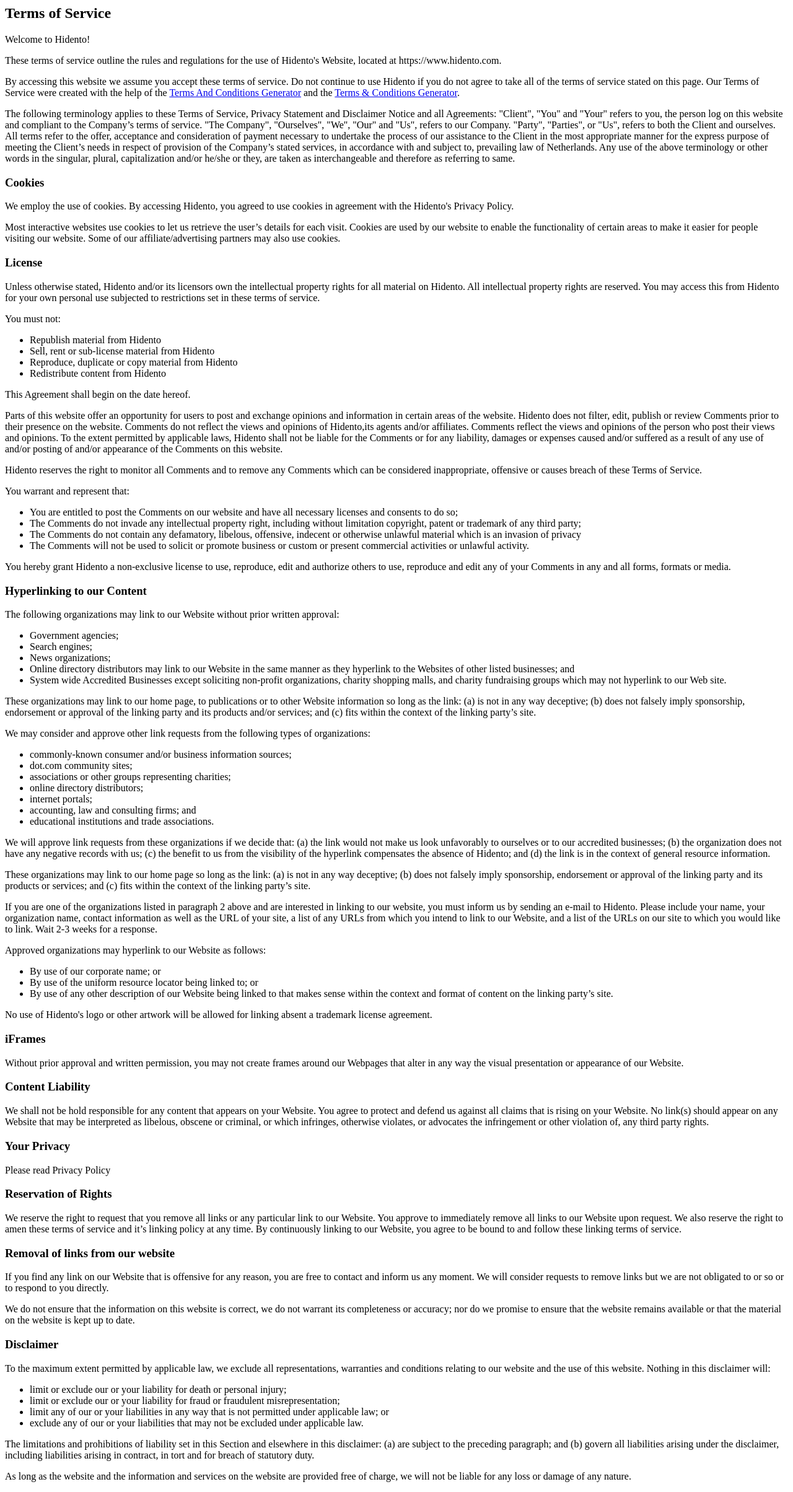
After one commit to felixsundar/hidento_project, a Django app: page /terms/ in a window 1280 px wide. The commit adds this page. Shown: the whole page at 62% size. Run offline with Django 3.2, Linux system fonts and the light colour scheme.

Commit message:
add html designs and support pages

```diff
--- a/hidento_project/settings.py
+++ b/hidento_project/settings.py
@@ -55,8 +55,11 @@ INSTALLED_APPS = [
     'django.contrib.sessions',
     'django.contrib.messages',
     'django.contrib.staticfiles',
+    'django_user_agents',
     'secretcrushapp',
 ]
+
+USER_AGENTS_CACHE = 'default'
 
 MIDDLEWARE = [
     'django.middleware.security.SecurityMiddleware',
@@ -66,6 +69,7 @@ MIDDLEWARE = [
     'django.contrib.auth.middleware.AuthenticationMiddleware',
     'django.contrib.messages.middleware.MessageMiddleware',
     'django.middleware.clickjacking.XFrameOptionsMiddleware',
+    'django_user_agents.middleware.UserAgentMiddleware',
 ]
 
 ROOT_URLCONF = 'hidento_project.urls'
--- a/requirements.txt
+++ b/requirements.txt
@@ -1,8 +1,13 @@
 certifi==2019.9.11
 chardet==3.0.4
 Django==2.2.7
+django-user-agents==0.4.0
 idna==2.8
+mysqlclient==1.4.6
 pytz==2019.3
+PyYAML==5.2
 requests==2.22.0
 sqlparse==0.3.0
+ua-parser==0.8.0
 urllib3==1.25.7
+user-agents==2.0
--- /dev/null
+++ b/secretcrushapp/templates/secretcrushapp/terms.html
@@ -0,0 +1,123 @@
+<h2><strong>Terms of Service</strong></h2>
+
+<p>Welcome to Hidento!</p>
+
+<p>These terms of service outline the rules and regulations for the use of Hidento's Website, located at https://www.hidento.com.</p>
+
+<p>By accessing this website we assume you accept these terms of service. Do not continue to use Hidento if you do not agree to take all of the terms of service stated on this page. Our Terms of Service were created with the help of the <a href="https://www.termsandconditionsgenerator.com">Terms And Conditions Generator</a> and the <a href="https://www.termsconditionsgenerator.com">Terms & Conditions Generator</a>.</p>
+
+<p>The following terminology applies to these Terms of Service, Privacy Statement and Disclaimer Notice and all Agreements: "Client", "You" and "Your" refers to you, the person log on this website and compliant to the Company’s terms of service. "The Company", "Ourselves", "We", "Our" and "Us", refers to our Company. "Party", "Parties", or "Us", refers to both the Client and ourselves. All terms refer to the offer, acceptance and consideration of payment necessary to undertake the process of our assistance to the Client in the most appropriate manner for the express purpose of meeting the Client’s needs in respect of provision of the Company’s stated services, in accordance with and subject to, prevailing law of Netherlands. Any use of the above terminology or other words in the singular, plural, capitalization and/or he/she or they, are taken as interchangeable and therefore as referring to same.</p>
+
+<h3><strong>Cookies</strong></h3>
+
+<p>We employ the use of cookies. By accessing Hidento, you agreed to use cookies in agreement with the Hidento's Privacy Policy.</p>
+
+<p>Most interactive websites use cookies to let us retrieve the user’s details for each visit. Cookies are used by our website to enable the functionality of certain areas to make it easier for people visiting our website. Some of our affiliate/advertising partners may also use cookies.</p>
+
+<h3><strong>License</strong></h3>
+
+<p>Unless otherwise stated, Hidento and/or its licensors own the intellectual property rights for all material on Hidento. All intellectual property rights are reserved. You may access this from Hidento for your own personal use subjected to restrictions set in these terms of service.</p>
+
+<p>You must not:</p>
+<ul>
+    <li>Republish material from Hidento</li>
+    <li>Sell, rent or sub-license material from Hidento</li>
+    <li>Reproduce, duplicate or copy material from Hidento</li>
+    <li>Redistribute content from Hidento</li>
+</ul>
+
+<p>This Agreement shall begin on the date hereof.</p>
+
+<p>Parts of this website offer an opportunity for users to post and exchange opinions and information in certain areas of the website. Hidento does not filter, edit, publish or review Comments prior to their presence on the website. Comments do not reflect the views and opinions of Hidento,its agents and/or affiliates. Comments reflect the views and opinions of the person who post their views and opinions. To the extent permitted by applicable laws, Hidento shall not be liable for the Comments or for any liability, damages or expenses caused and/or suffered as a result of any use of and/or posting of and/or appearance of the Comments on this website.</p>
+
+<p>Hidento reserves the right to monitor all Comments and to remove any Comments which can be considered inappropriate, offensive or causes breach of these Terms of Service.</p>
+
+<p>You warrant and represent that:</p>
+
+<ul>
+    <li>You are entitled to post the Comments on our website and have all necessary licenses and consents to do so;</li>
+    <li>The Comments do not invade any intellectual property right, including without limitation copyright, patent or trademark of any third party;</li>
+    <li>The Comments do not contain any defamatory, libelous, offensive, indecent or otherwise unlawful material which is an invasion of privacy</li>
+    <li>The Comments will not be used to solicit or promote business or custom or present commercial activities or unlawful activity.</li>
+</ul>
+
+<p>You hereby grant Hidento a non-exclusive license to use, reproduce, edit and authorize others to use, reproduce and edit any of your Comments in any and all forms, formats or media.</p>
+
+<h3><strong>Hyperlinking to our Content</strong></h3>
+
+<p>The following organizations may link to our Website without prior written approval:</p>
+
+<ul>
+    <li>Government agencies;</li>
+    <li>Search engines;</li>
+    <li>News organizations;</li>
+    <li>Online directory distributors may link to our Website in the same manner as they hyperlink to the Websites of other listed businesses; and</li>
+    <li>System wide Accredited Businesses except soliciting non-profit organizations, charity shopping malls, and charity fundraising groups which may not hyperlink to our Web site.</li>
+</ul>
+
+<p>These organizations may link to our home page, to publications or to other Website information so long as the link: (a) is not in any way deceptive; (b) does not falsely imply sponsorship, endorsement or approval of the linking party and its products and/or services; and (c) fits within the context of the linking party’s site.</p>
+
+<p>We may consider and approve other link requests from the following types of organizations:</p>
+
+<ul>
+    <li>commonly-known consumer and/or business information sources;</li>
+    <li>dot.com community sites;</li>
+    <li>associations or other groups representing charities;</li>
+    <li>online directory distributors;</li>
+    <li>internet portals;</li>
+    <li>accounting, law and consulting firms; and</li>
+    <li>educational institutions and trade associations.</li>
+</ul>
+
+<p>We will approve link requests from these organizations if we decide that: (a) the link would not make us look unfavorably to ourselves or to our accredited businesses; (b) the organization does not have any negative records with us; (c) the benefit to us from the visibility of the hyperlink compensates the absence of Hidento; and (d) the link is in the context of general resource information.</p>
+
+<p>These organizations may link to our home page so long as the link: (a) is not in any way deceptive; (b) does not falsely imply sponsorship, endorsement or approval of the linking party and its products or services; and (c) fits within the context of the linking party’s site.</p>
+
+<p>If you are one of the organizations listed in paragraph 2 above and are interested in linking to our website, you must inform us by sending an e-mail to Hidento. Please include your name, your organization name, contact information as well as the URL of your site, a list of any URLs from which you intend to link to our Website, and a list of the URLs on our site to which you would like to link. Wait 2-3 weeks for a response.</p>
+
+<p>Approved organizations may hyperlink to our Website as follows:</p>
+
+<ul>
+    <li>By use of our corporate name; or</li>
+    <li>By use of the uniform resource locator being linked to; or</li>
+    <li>By use of any other description of our Website being linked to that makes sense within the context and format of content on the linking party’s site.</li>
+</ul>
+
+<p>No use of Hidento's logo or other artwork will be allowed for linking absent a trademark license agreement.</p>
+
+<h3><strong>iFrames</strong></h3>
+
+<p>Without prior approval and written permission, you may not create frames around our Webpages that alter in any way the visual presentation or appearance of our Website.</p>
+
+<h3><strong>Content Liability</strong></h3>
+
+<p>We shall not be hold responsible for any content that appears on your Website. You agree to protect and defend us against all claims that is rising on your Website. No link(s) should appear on any Website that may be interpreted as libelous, obscene or criminal, or which infringes, otherwise violates, or advocates the infringement or other violation of, any third party rights.</p>
+
+<h3><strong>Your Privacy</strong></h3>
+
+<p>Please read Privacy Policy</p>
+
+<h3><strong>Reservation of Rights</strong></h3>
+
+<p>We reserve the right to request that you remove all links or any particular link to our Website. You approve to immediately remove all links to our Website upon request. We also reserve the right to amen these terms of service and it’s linking policy at any time. By continuously linking to our Website, you agree to be bound to and follow these linking terms of service.</p>
+
+<h3><strong>Removal of links from our website</strong></h3>
+
+<p>If you find any link on our Website that is offensive for any reason, you are free to contact and inform us any moment. We will consider requests to remove links but we are not obligated to or so or to respond to you directly.</p>
+
+<p>We do not ensure that the information on this website is correct, we do not warrant its completeness or accuracy; nor do we promise to ensure that the website remains available or that the material on the website is kept up to date.</p>
+
+<h3><strong>Disclaimer</strong></h3>
+
+<p>To the maximum extent permitted by applicable law, we exclude all representations, warranties and conditions relating to our website and the use of this website. Nothing in this disclaimer will:</p>
+
+<ul>
+    <li>limit or exclude our or your liability for death or personal injury;</li>
+    <li>limit or exclude our or your liability for fraud or fraudulent misrepresentation;</li>
+    <li>limit any of our or your liabilities in any way that is not permitted under applicable law; or</li>
+    <li>exclude any of our or your liabilities that may not be excluded under applicable law.</li>
+</ul>
+
+<p>The limitations and prohibitions of liability set in this Section and elsewhere in this disclaimer: (a) are subject to the preceding paragraph; and (b) govern all liabilities arising under the disclaimer, including liabilities arising in contract, in tort and for breach of statutory duty.</p>
+
+<p>As long as the website and the information and services on the website are provided free of charge, we will not be liable for any loss or damage of any nature.</p>
--- a/secretcrushapp/urls.py
+++ b/secretcrushapp/urls.py
@@ -6,6 +6,8 @@ urlpatterns = [
     path('', views.index, name='index'),
     path('login/', views.loginView, name='login'),
     path('signup/', views.signupView, name='signup'),
+    path('crushes/', views.crushListView, name='crushList'),
+    path('match/', views.matchView, name='match'),
     path('account/', views.accountView, name='account'),
     path('account/edit/', views.accountEditView, name='accountEdit'),
     path('account/change_password/', views.changePasswordView, name='changePassword'),
@@ -21,4 +23,8 @@ urlpatterns = [
     path('crush/edit/<crushUsername>/', views.editCrushView, name='editCrush'),
     path('crush/delete/<crushUsername>/', views.deleteCrushView, name='deleteCrush'),
     path('logout/', views.logoutView, name='logout'),
+    path('privacy/', views.privacyView, name='privacy'),
+    path('terms/', views.termsView, name='terms'),
+    path('howitworks/', views.howitworksView, name='howitworks'),
+    path('faq/', views.faqView, name='faq'),
 ]
--- a/secretcrushapp/views.py
+++ b/secretcrushapp/views.py
@@ -55,16 +55,20 @@ class HidentoUserBackend(ModelBackend):
 
 def index(request):
     if request.user.is_authenticated:
-        return getUserHome(request)
+        context = {
+            'user_firstname':request.user.firstname,
+        }
+        return render(request, 'secretcrushapp/user_home.html', context=context)
     return LoginView.as_view(template_name='secretcrushapp/website_home.html')(request)
 
-def getUserHome(request):
+@login_required
+def crushListView(request):
     user_instagram = request.user.instagramDetails.first()
     context = {
         'user_firstname':request.user.firstname,
         'instagram_crushes':getInstagramCrushes(user_instagram)
     }
-    return render(request, 'secretcrushapp/user_home.html', context=context)
+    return render(request, 'secretcrushapp/crush_list.html', context=context)
 
 def getInstagramCrushes(user_instagram):
     if user_instagram is None:
@@ -79,6 +83,31 @@ def getInstagramCrushes(user_instagram):
                 'is_active':user_instagram.__dict__[getCrushField(position, 'active')]
             })
     return instagramCrushes
+
+@login_required
+@transaction.atomic
+def matchView(request):
+    user_instagram = request.user.instagramDetails.first()
+    if user_instagram is None or not (user_instagram.match_stablized and user_instagram.inform_this_user):
+        matchDetails = None
+    else:
+        matchDetails = {
+            'match_instagram_username':user_instagram.match_instagram_username,
+            'user_nickname_for_match':getMatchNickname(user_instagram),
+            'match_nickname_for_user':user_instagram.match_nickname,
+            'match_message_for_user':user_instagram.match_message,
+            'instagramProfileLink': 'https://www.instagram.com/' + user_instagram.match_instagram_username,
+        }
+    context = {
+        'user_firstname':request.user.firstname,
+        'matchDetails':matchDetails,
+    }
+    return render(request, 'secretcrushapp/match.html', context=context)
+
+def getMatchNickname(user_instagram):
+    matchPosition = getCrushPosition(user_instagram, user_instagram.match_instagram_username)
+    return user_instagram.__dict__[getCrushField(matchPosition, 'nickname')]
+
 def loginView(request):
     if request.user.is_authenticated:
         return HttpResponseRedirect(reverse('index'))
@@ -458,3 +487,15 @@ def deleteCrushView(request, crushUsername):
         return render(request, 'secretcrushapp/edit_crush.html', context)
     deleteCrush(user_instagram, crushUsername)
     return HttpResponseRedirect(reverse('index'))
+
+def privacyView(request):
+    return render(request, 'secretcrushapp/privacy.html')
+
+def termsView(request):
+    return render(request, 'secretcrushapp/terms.html')
+
+def howitworksView(request):
+    return render(request, 'secretcrushapp/howitworks.html')
+
+def faqView(request):
+    return render(request, 'secretcrushapp/faq.html')
```
Also changed, not shown: secretcrushapp/templates/secretcrushapp/crush_list.html (added, +22 -0 lines), secretcrushapp/templates/secretcrushapp/faq.html (added, +10 -0 lines), secretcrushapp/templates/secretcrushapp/howitworks.html (added, +9 -0 lines), secretcrushapp/templates/secretcrushapp/match.html (added, +24 -0 lines), secretcrushapp/templates/secretcrushapp/privacy.html (added, +56 -0 lines), secretcrushapp/templates/secretcrushapp/user_home.html (+64 -22 lines).
